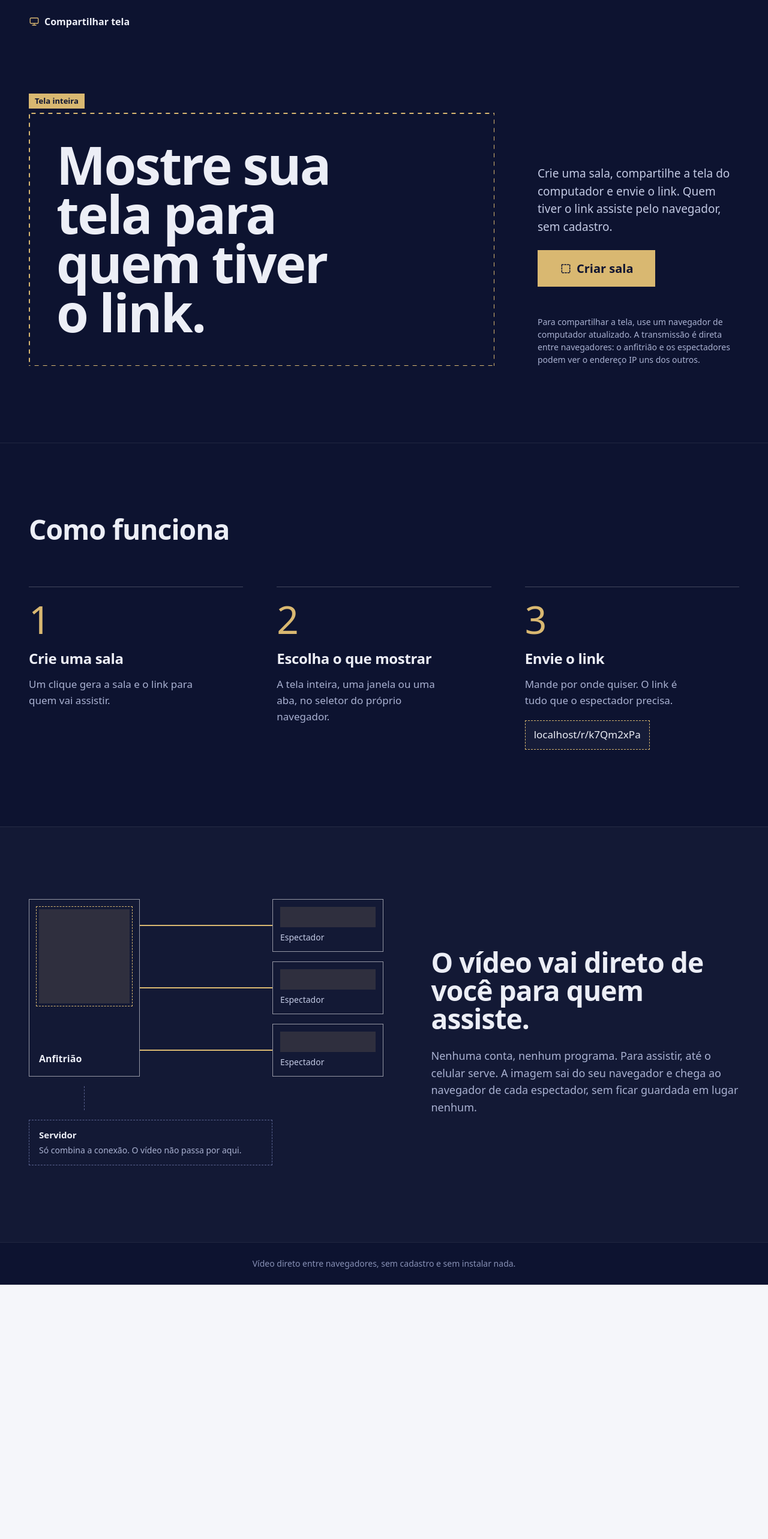
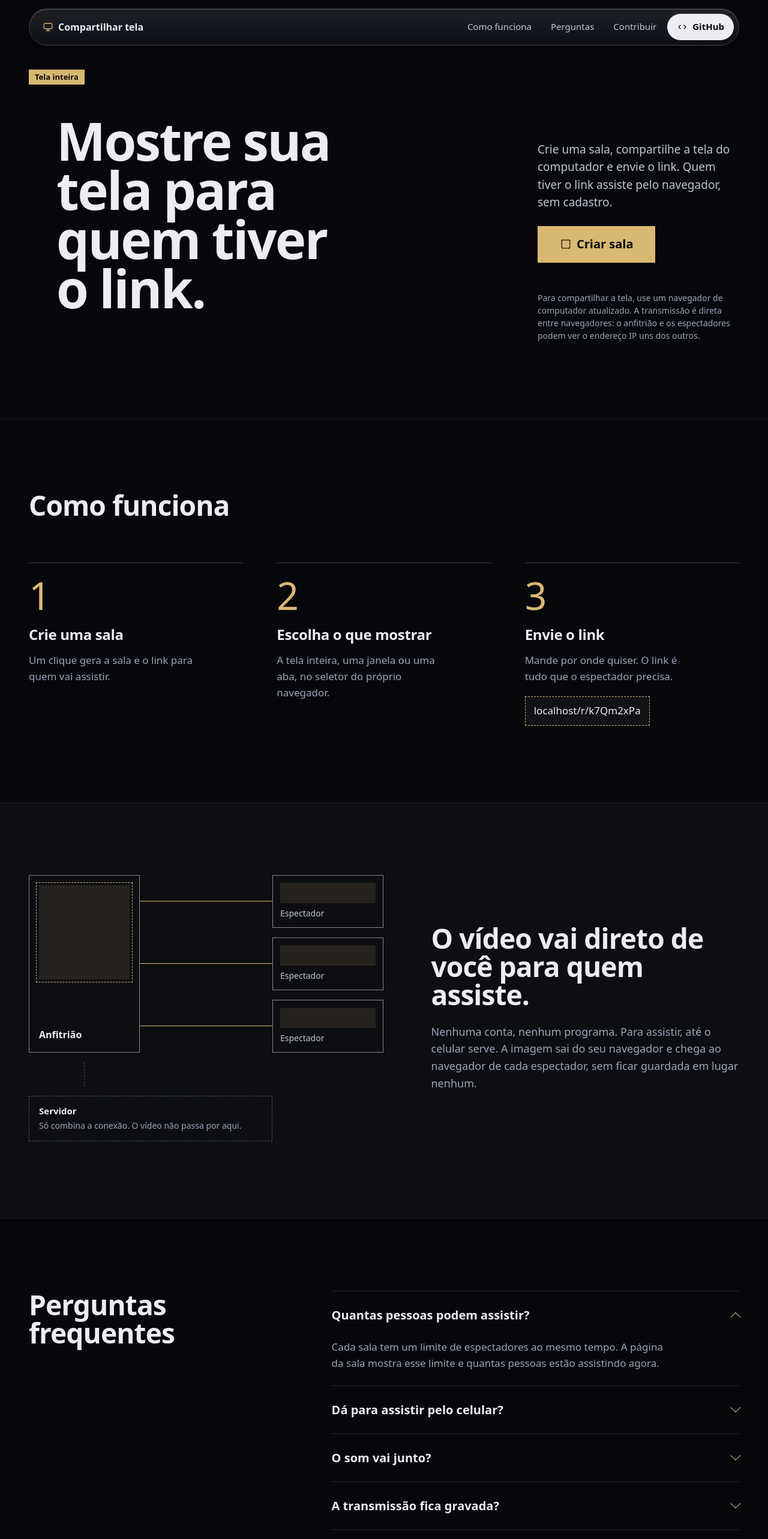
Before and after one commit to valeriocoelho1/transmicaodetela, a React (Vite) app in the folder apps/web/: page / in a window 1280 px wide. Shown: the top 2566 px of the page at 60% size. Before the commit the page ends 2142 px from the top, so only its background shows below. Built offline with nearby package versions, Linux system fonts and the light colour scheme.

Commit message:
feat(web): add faq and contribute sections, glass nav and dark room page

```diff
--- a/apps/web/src/components/Icon.tsx
+++ b/apps/web/src/components/Icon.tsx
@@ -24,6 +24,7 @@ const paths = {
       <path d="m9 12 2 2 4-4" />
     </>
   ),
+  code: <path d="m8 8-4 4 4 4M16 8l4 4-4 4" />,
   select: <rect x="4" y="4" width="16" height="16" strokeDasharray="3 2.5" />,
   play: <path d="M8 5.5v13l10.5-6.5L8 5.5Z" />,
   stop: <rect x="6.5" y="6.5" width="11" height="11" rx="1.5" />,
--- a/apps/web/src/components/Layout.tsx
+++ b/apps/web/src/components/Layout.tsx
@@ -1,15 +1,27 @@
 import type { ReactNode } from 'react';
 import { Link } from 'react-router';
+import { REPOSITORY_URL } from '../config';
 import { Icon } from './Icon';
 
 interface LayoutProps {
   width?: 'narrow' | 'wide' | 'landing';
+  dark?: boolean;
   children: ReactNode;
 }
 
-export function Layout({ width = 'wide', children }: LayoutProps) {
+const sectionLinks = [
+  { href: '#como-funciona', label: 'Como funciona' },
+  { href: '#perguntas', label: 'Perguntas' },
+  { href: '#contribuir', label: 'Contribuir' },
+];
+
+export function Layout({ width = 'wide', dark = false, children }: LayoutProps) {
+  const landing = width === 'landing';
+  const classes = ['app', (dark || landing) && 'app--dark', landing && 'app--landing']
+    .filter(Boolean)
+    .join(' ');
   return (
-    <div className={width === 'landing' ? 'app app--landing' : 'app'}>
+    <div className={classes}>
       <header className="site-header">
         <div className="site-header__inner">
           <Link to="/" className="brand">
@@ -18,6 +30,20 @@ export function Layout({ width = 'wide', children }: LayoutProps) {
             </span>
             <span className="brand__name">Compartilhar tela</span>
           </Link>
+          {(dark || landing) && (
+            <nav className="site-nav" aria-label="Principal">
+              {landing &&
+                sectionLinks.map((link) => (
+                  <a key={link.href} className="site-nav__link" href={link.href}>
+                    {link.label}
+                  </a>
+                ))}
+              <a className="site-nav__repo" href={REPOSITORY_URL}>
+                <Icon name="code" size={18} />
+                <span>GitHub</span>
+              </a>
+            </nav>
+          )}
         </div>
       </header>
       <main className={`container container--${width}`}>{children}</main>
--- a/apps/web/src/config.ts
+++ b/apps/web/src/config.ts
@@ -2,3 +2,4 @@ export const CAPTURE_FRAME_RATE = 30;
 export const VIDEO_MAX_BITRATE_BPS = 2_000_000;
 export const VIDEO_MAX_FRAMERATE = 30;
 export const VIEWER_FAILURE_TIMEOUT_MS = 10_000;
+export const REPOSITORY_URL = 'https://github.com/valeriocoelho1/transmicaodetela';
--- a/apps/web/src/pages/HomePage.tsx
+++ b/apps/web/src/pages/HomePage.tsx
@@ -2,7 +2,9 @@ import { useState } from 'react';
 import { useNavigate } from 'react-router';
 import { Button } from '../components/Button';
 import { Callout } from '../components/Callout';
+import { Icon } from '../components/Icon';
 import { Layout } from '../components/Layout';
+import { REPOSITORY_URL } from '../config';
 import { ApiError, createRoom } from '../lib/api';
 import { saveHostToken } from '../lib/host-token';
 
@@ -30,6 +32,36 @@ const steps: { title: string; text: string }[] = [
     text: 'Mande por onde quiser. O link é tudo que o espectador precisa.',
   },
 ];
+
+const questions: { question: string; answer: string }[] = [
+  {
+    question: 'Quantas pessoas podem assistir?',
+    answer:
+      'Cada sala tem um limite de espectadores ao mesmo tempo. A página da sala mostra esse limite e quantas pessoas estão assistindo agora.',
+  },
+  {
+    question: 'Dá para assistir pelo celular?',
+    answer:
+      'Sim. Quem assiste só precisa abrir o link no navegador. Para transmitir, use um computador.',
+  },
+  {
+    question: 'O som vai junto?',
+    answer:
+      'Vai, se você compartilhar uma aba do navegador e marcar a opção de áudio, quando o navegador oferecer.',
+  },
+  {
+    question: 'A transmissão fica gravada?',
+    answer:
+      'Não. O vídeo vai do seu navegador para o de quem assiste e não é guardado em lugar nenhum.',
+  },
+  {
+    question: 'Quando a sala termina?',
+    answer:
+      'Quando você clica em Encerrar sala, ou quando sai da página e não volta logo. Recarregar a página não derruba a sala. Toda sala também tem um tempo máximo de duração.',
+  },
+];
+
+const repositoryName = new URL(REPOSITORY_URL).pathname.slice(1);
 
 function Selection() {
   return (
@@ -127,7 +159,7 @@ export function HomePage() {
         </div>
       </section>
 
-      <section className="landing-section" aria-labelledby="how-title">
+      <section id="como-funciona" className="landing-section" aria-labelledby="how-title">
         <div className="landing-section__inner">
           <h2 id="how-title" className="landing-section__title">
             Como funciona
@@ -162,6 +194,46 @@ export function HomePage() {
           </div>
         </div>
       </section>
+
+      <section id="perguntas" className="landing-section" aria-labelledby="faq-title">
+        <div className="landing-section__inner landing-faq">
+          <h2 id="faq-title" className="landing-section__title">
+            Perguntas frequentes
+          </h2>
+          <div>
+            {questions.map((item, index) => (
+              <details key={item.question} className="faq-item" open={index === 0}>
+                <summary>{item.question}</summary>
+                <p>{item.answer}</p>
+              </details>
+            ))}
+          </div>
+        </div>
+      </section>
+
+      <section id="contribuir" className="landing-section" aria-labelledby="contribute-title">
+        <div className="landing-section__inner landing-contribute">
+          <div className="landing-contribute__intro">
+            <h2 id="contribute-title" className="landing-section__title">
+              Contribua com o projeto
+            </h2>
+            <p>
+              O código está no GitHub. Encontrou um problema ou tem uma ideia? Abra uma issue ou
+              envie um pull request.
+            </p>
+          </div>
+          <a className="repo-link" href={REPOSITORY_URL}>
+            <span className="repo-link__text">
+              <span className="repo-link__label">Repositório</span>
+              <span className="repo-link__name">{repositoryName}</span>
+            </span>
+            <span className="repo-link__action">
+              <Icon name="code" size={18} />
+              Ver no GitHub
+            </span>
+          </a>
+        </div>
+      </section>
     </Layout>
   );
 }
--- a/apps/web/src/styles.css
+++ b/apps/web/src/styles.css
@@ -393,63 +393,233 @@ input {
   color: var(--muted);
 }
 
+/* ---------- Dark theme (landing and room) ---------- */
+
+.app--dark {
+  --bg: #07080c;
+  --surface: rgb(255 255 255 / 2.5%);
+  --surface-2: rgb(255 255 255 / 5%);
+  --border: rgb(255 255 255 / 10%);
+  --fg: #ecedf2;
+  --soft: #c2c6d3;
+  --muted: #9ea3b5;
+  --faint: #7d8294;
+  --accent: #d9b871;
+  --accent-hover: #e4c88d;
+  --accent-soft: rgb(217 184 113 / 12%);
+  --on-accent: #07080c;
+  --live: #ff8a8e;
+  --live-soft: rgb(255 107 111 / 12%);
+  --warning: #ffc266;
+  --warning-soft: rgb(255 194 102 / 10%);
+  --error: #ff8a8e;
+  --error-soft: rgb(255 107 111 / 12%);
+  --info: #c9d3f5;
+  --info-soft: rgb(201 211 245 / 8%);
+  --stage: #000000;
+  --focus: #ffffff;
+  --shadow-sm: none;
+  --shadow-md: none;
+
+  color-scheme: dark;
+  overflow-x: clip;
+  background: var(--bg);
+  color: var(--fg);
+  font-family: 'Archivo Variable', system-ui, sans-serif;
+}
+
+.app--dark .site-header {
+  top: 0.875rem;
+  width: calc(100% - 2rem);
+  max-width: 74rem;
+  margin: 0.875rem auto 0;
+  border: 1px solid rgb(255 255 255 / 12%);
+  border-radius: 999px;
+  background: linear-gradient(180deg, rgb(255 255 255 / 10%), rgb(255 255 255 / 3%));
+  backdrop-filter: blur(18px) saturate(170%);
+  box-shadow:
+    inset 0 1px 0 rgb(255 255 255 / 22%),
+    inset 0 -1px 0 rgb(255 255 255 / 4%),
+    0 12px 32px rgb(0 0 0 / 55%);
+}
+
+.app--dark .site-header__inner {
+  display: flex;
+  align-items: center;
+  justify-content: space-between;
+  gap: var(--space-4);
+  max-width: none;
+  padding: 0.5rem 0.5rem 0.5rem 1.375rem;
+}
+
+.app--dark .brand {
+  color: var(--fg);
+  font-weight: 650;
+  font-stretch: 112%;
+}
+
+.app--dark .brand__mark {
+  width: auto;
+  height: auto;
+  background: transparent;
+  color: var(--accent);
+}
+
+.site-nav {
+  display: flex;
+  align-items: center;
+  gap: var(--space-1);
+}
+
+.site-nav__link {
+  padding: 0.625rem 0.875rem;
+  border-radius: 999px;
+  color: var(--soft);
+  font-size: 0.9375rem;
+  font-stretch: 96%;
+  text-decoration: none;
+}
+
+.site-nav__link:hover {
+  background: rgb(255 255 255 / 6%);
+  color: #ffffff;
+}
+
+.site-nav__repo {
+  display: inline-flex;
+  align-items: center;
+  gap: var(--space-2);
+  min-height: 2.75rem;
+  padding: 0 1rem;
+  border-radius: 999px;
+  background: var(--fg);
+  color: var(--bg);
+  font-size: 0.9375rem;
+  font-weight: 650;
+  text-decoration: none;
+}
+
+.site-nav__repo:hover {
+  background: #ffffff;
+}
+
+.app--dark .site-footer {
+  margin-top: 0;
+  border-top-color: var(--border);
+  color: var(--faint);
+  font-stretch: 88%;
+}
+
+.app--dark .btn {
+  border-radius: 0;
+  font-weight: 650;
+  font-stretch: 108%;
+}
+
+.app--dark .btn--secondary {
+  background: transparent;
+  border-color: rgb(255 255 255 / 28%);
+}
+
+.app--dark .btn--danger {
+  border-color: rgb(255 122 127 / 45%);
+}
+
+.app--dark .card {
+  border-radius: 0;
+}
+
+.app--dark .card__title {
+  color: var(--soft);
+  font-size: 1rem;
+  font-weight: 650;
+  font-stretch: 108%;
+  letter-spacing: 0;
+  text-transform: none;
+}
+
+.app--dark .callout {
+  border-radius: 0;
+}
+
+.app--dark .page-title {
+  font-size: clamp(2.25rem, 4.4vw, 3.75rem);
+  font-weight: 750;
+  font-stretch: 125%;
+  line-height: 1;
+  letter-spacing: -0.025em;
+}
+
+.app--dark .status-pill {
+  border: 1px solid currentColor;
+  background: transparent;
+}
+
+.app--dark .link-field__input {
+  border-radius: 0;
+}
+
+.app--dark .link-field input {
+  font-stretch: 75%;
+}
+
+.app--dark .viewer-count {
+  align-items: baseline;
+}
+
+.app--dark .viewer-count .icon {
+  align-self: center;
+}
+
+.app--dark .viewer-count__value {
+  font-size: 1.75rem;
+  font-weight: 300;
+  font-stretch: 125%;
+}
+
+/* Dashed selection border, shared by the landing title and the room stage */
+
+.ants {
+  --dash: 14px;
+  --ants-color: var(--accent);
+
+  background-image:
+    linear-gradient(90deg, var(--ants-color) 50%, transparent 50%),
+    linear-gradient(90deg, var(--ants-color) 50%, transparent 50%),
+    linear-gradient(0deg, var(--ants-color) 50%, transparent 50%),
+    linear-gradient(0deg, var(--ants-color) 50%, transparent 50%);
+  background-repeat: repeat-x, repeat-x, repeat-y, repeat-y;
+  background-size:
+    var(--dash) 1.5px,
+    var(--dash) 1.5px,
+    1.5px var(--dash),
+    1.5px var(--dash);
+  background-position:
+    0 0,
+    0 100%,
+    0 0,
+    100% 0;
+}
+
 /* ---------- Landing ---------- */
 
 .app--landing {
-  --l-ground: #0d1330;
-  --l-fg: #eceef6;
-  --l-soft: #c3cae4;
-  --l-muted: #a9b1d1;
-  --l-faint: #8790b5;
-  --l-rule: rgb(255 255 255 / 8%);
-  --l-frame: rgb(255 255 255 / 55%);
-  --l-signal: #d9b871;
-  --l-signal-soft: rgb(217 184 113 / 14%);
-  --l-dashed: #5a6390;
-  --focus: #ffffff;
-
-  overflow-x: clip;
-  background: var(--l-ground);
-  color: var(--l-fg);
-  font-family: 'Archivo Variable', system-ui, sans-serif;
+  --l-ground: var(--bg);
+  --l-fg: var(--fg);
+  --l-soft: var(--soft);
+  --l-muted: var(--muted);
+  --l-rule: rgb(255 255 255 / 7%);
+  --l-frame: rgb(255 255 255 / 50%);
+  --l-signal: var(--accent);
+  --l-signal-soft: var(--accent-soft);
+  --l-dashed: #4a4f60;
 }
 
-.app--landing .site-header {
-  position: static;
-  border-bottom: 0;
-  background: transparent;
-  backdrop-filter: none;
-}
-
-.app--landing .site-header__inner,
 .landing-hero,
 .landing-section__inner {
   max-width: 80rem;
   margin: 0 auto;
   padding-inline: var(--space-7);
-}
-
-.app--landing .site-header__inner {
-  padding-block: var(--space-5);
-}
-
-.app--landing .brand {
-  color: var(--l-fg);
-  font-weight: 650;
-  font-stretch: 112%;
-}
-
-.app--landing .brand__mark {
-  width: auto;
-  height: auto;
-  background: transparent;
-  color: var(--l-signal);
-}
-
-.app--landing .site-footer {
-  border-top-color: var(--l-rule);
-  color: var(--l-faint);
-  font-stretch: 88%;
 }
 
 .container--landing {
@@ -461,7 +631,7 @@ input {
   flex-wrap: wrap;
   align-items: flex-end;
   gap: 3.5rem 4.5rem;
-  padding-top: 7rem;
+  padding-top: 4.5rem;
   padding-bottom: 8rem;
 }
 
@@ -498,16 +668,9 @@ input {
 .btn.landing-hero__cta {
   min-height: 3.75rem;
   padding: 1.1rem 2.25rem;
-  border-radius: 0;
-  background: var(--l-signal);
-  color: var(--l-ground);
   font-size: 1.25rem;
   font-weight: 750;
   font-stretch: 116%;
-}
-
-.btn.landing-hero__cta:hover:not(:disabled) {
-  background: color-mix(in srgb, var(--l-signal) 88%, #ffffff);
 }
 
 .landing-note {
@@ -520,30 +683,12 @@ input {
 /* Selection frame drawn by a cursor around the title */
 
 .selection {
-  --dash: 14px;
-
   position: absolute;
   top: 0;
   left: 0;
   width: 100%;
   height: 100%;
   pointer-events: none;
-  background-image:
-    linear-gradient(90deg, var(--l-signal) 50%, transparent 50%),
-    linear-gradient(90deg, var(--l-signal) 50%, transparent 50%),
-    linear-gradient(0deg, var(--l-signal) 50%, transparent 50%),
-    linear-gradient(0deg, var(--l-signal) 50%, transparent 50%);
-  background-repeat: repeat-x, repeat-x, repeat-y, repeat-y;
-  background-size:
-    var(--dash) 1.5px,
-    var(--dash) 1.5px,
-    1.5px var(--dash),
-    1.5px var(--dash);
-  background-position:
-    0 0,
-    0 100%,
-    0 0,
-    100% 0;
   animation:
     selection-draw 1.9s cubic-bezier(0.65, 0, 0.25, 1) 0.7s both,
     selection-ants 1.4s linear 2.6s infinite;
@@ -775,6 +920,129 @@ input {
   font-stretch: 100%;
 }
 
+.landing-section {
+  scroll-margin-top: 5rem;
+}
+
+.landing-faq {
+  display: grid;
+  gap: 3rem;
+  align-items: start;
+}
+
+.faq-item {
+  border-top: 1px solid rgb(255 255 255 / 12%);
+}
+
+.faq-item:last-child {
+  border-bottom: 1px solid rgb(255 255 255 / 12%);
+}
+
+.faq-item summary {
+  display: flex;
+  align-items: center;
+  justify-content: space-between;
+  gap: var(--space-5);
+  padding: var(--space-5) 0;
+  font-size: 1.25rem;
+  font-weight: 600;
+  font-stretch: 108%;
+  list-style: none;
+  cursor: pointer;
+}
+
+.faq-item summary::-webkit-details-marker {
+  display: none;
+}
+
+.faq-item summary::after {
+  content: '';
+  flex: none;
+  width: 0.75rem;
+  height: 0.75rem;
+  border-right: 1.5px solid var(--accent);
+  border-bottom: 1.5px solid var(--accent);
+  transform: rotate(45deg) translate(-3px, -3px);
+  transition: transform 200ms ease;
+}
+
+.faq-item[open] summary::after {
+  transform: rotate(-135deg) translate(-3px, -3px);
+}
+
+.faq-item p {
+  max-width: 58ch;
+  padding-bottom: var(--space-5);
+  color: var(--muted);
+  font-size: 1.0625rem;
+  line-height: 1.6;
+}
+
+.landing-contribute {
+  display: grid;
+  gap: 2.5rem;
+}
+
+.landing-contribute__intro {
+  display: grid;
+  gap: 1.25rem;
+  max-width: 47.5rem;
+}
+
+.landing-contribute__intro p {
+  max-width: 52ch;
+  color: var(--muted);
+  font-size: 1.125rem;
+  line-height: 1.6;
+}
+
+.repo-link {
+  display: flex;
+  flex-wrap: wrap;
+  align-items: center;
+  justify-content: space-between;
+  gap: var(--space-5);
+  padding: 1.75rem 2rem;
+  border: 1px dashed var(--accent);
+  background: rgb(217 184 113 / 5%);
+  color: var(--fg);
+  text-decoration: none;
+}
+
+.repo-link:hover {
+  background: rgb(217 184 113 / 9%);
+}
+
+.repo-link__text {
+  display: grid;
+  gap: 0.375rem;
+  min-width: 0;
+}
+
+.repo-link__label {
+  color: var(--muted);
+  font-size: 0.9375rem;
+}
+
+.repo-link__name {
+  font-size: clamp(1.375rem, 2.6vw, 2.125rem);
+  font-weight: 600;
+  font-stretch: 72%;
+  overflow-wrap: anywhere;
+}
+
+.repo-link__action {
+  display: inline-flex;
+  align-items: center;
+  gap: var(--space-2);
+  padding: 1rem 1.5rem;
+  background: var(--accent);
+  color: var(--on-accent);
+  font-size: 1.0625rem;
+  font-weight: 750;
+  font-stretch: 112%;
+}
+
 /* ---------- Stage (video area) ---------- */
 
 .stage {
@@ -833,6 +1101,29 @@ input {
   align-items: center;
   gap: var(--space-2);
   color: var(--muted);
+}
+
+.stage__screen {
+  position: relative;
+  padding: 10px;
+}
+
+.stage__outline {
+  --ants-color: rgb(255 255 255 / 18%);
+
+  position: absolute;
+  inset: 0;
+  pointer-events: none;
+}
+
+.stage__screen--live .stage__outline {
+  --ants-color: var(--accent);
+
+  animation: selection-ants 1.4s linear infinite;
+}
+
+.app--dark .stage__frame {
+  border-radius: 0;
 }
 
 /* ---------- State message ---------- */
@@ -975,6 +1266,17 @@ input {
     grid-template-columns: minmax(0, 1.15fr) minmax(0, 1fr);
     gap: 5rem;
   }
+
+  .landing-faq {
+    grid-template-columns: minmax(0, 1fr) minmax(0, 1.6fr);
+    gap: 5rem;
+  }
+}
+
+@media (max-width: 899px) {
+  .site-nav__link {
+    display: none;
+  }
 }
 
 @media (min-width: 900px) {
@@ -991,7 +1293,6 @@ input {
 }
 
 @media (max-width: 600px) {
-  .app--landing .site-header__inner,
   .landing-hero,
   .landing-section__inner {
     padding-inline: var(--space-4);
```
Also changed, not shown: apps/web/src/pages/HostPage.tsx (+5 -2 lines).
